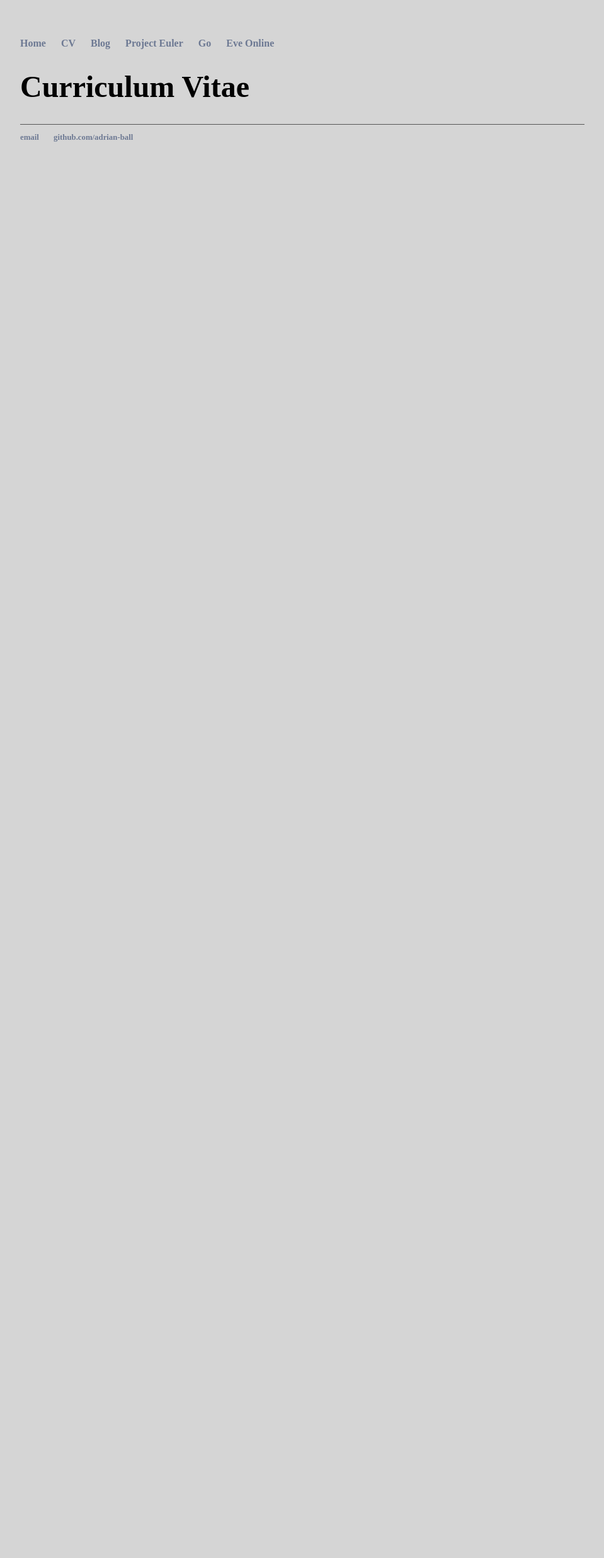
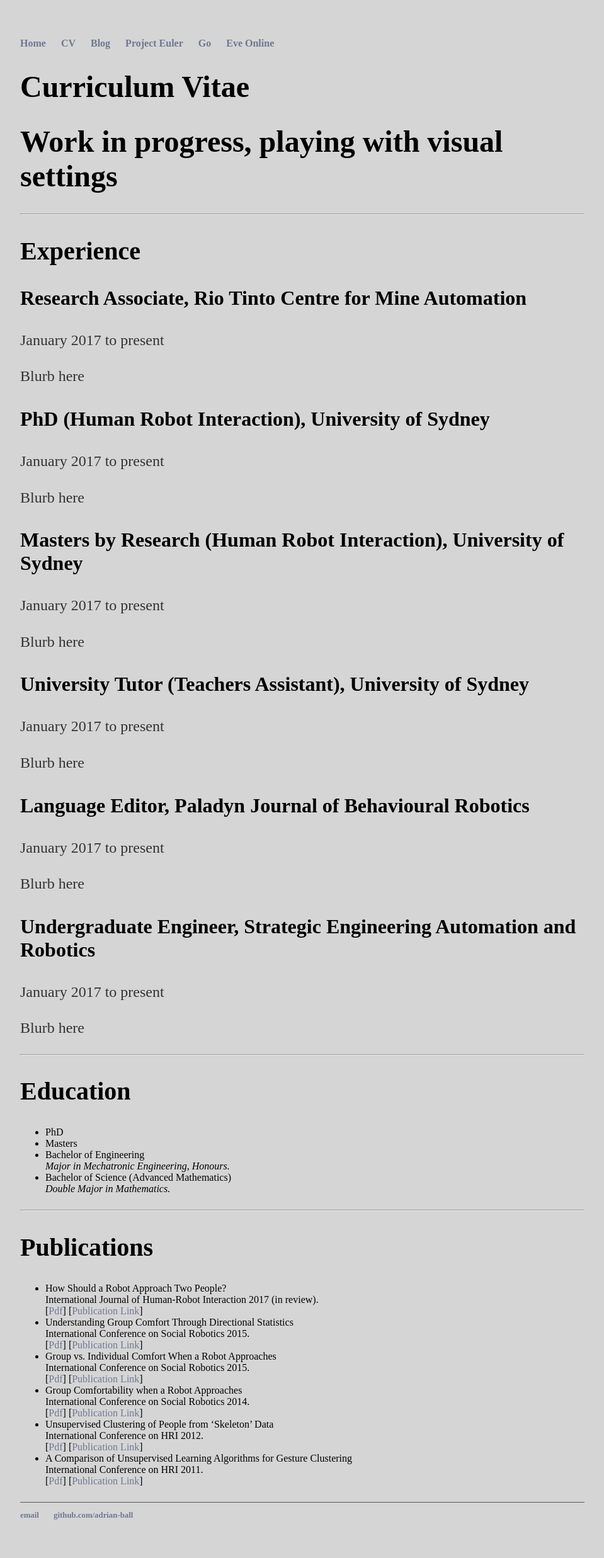
Before and after one commit to Adrian-Ball/adrian-ball.github.io, a Jekyll site: the page built from cv/index.html, in a window 1280 px wide. Shown: the whole page at 63% size, without its empty margins (160-1119 px from the left). Built offline with Jekyll 4.4.1, drawn with Linux system fonts in a browser that asks for light colours; before the commit the page ends 900 px from its top, so only the background shows below that.

Commit message:
Playing with settings while added small amount of cv content

```diff
--- a/css/main.css
+++ b/css/main.css
@@ -27,6 +27,14 @@ h1 {
     font-family: 'Computer Modern';
     src: url('http://mirrors.ctan.org/fonts/cm-unicode/fonts/otf/cmunss.otf');
 }
+h2 {
+    font-size: 2.5em;
+    font-family: 'Computer Modern';
+}
+h3 {
+    font-size: 2em;
+    font-family: 'Computer Modern';
+}
 p {
 	font-family: 'Computer Modern';
 	font-size: 1.5em;
--- a/cv/index.html
+++ b/cv/index.html
@@ -3,3 +3,78 @@ layout: default
 title: Curriculum Vitae
 ---
 	<h1>{{ page.title }}</h1>
+
+	<h1>Work in progress, playing with visual settings</h1>
+
+	<hr>
+
+	<h2> Experience </h2>
+		<h3> Research Associate, Rio Tinto Centre for Mine Automation</h3>
+			<p> January 2017 to present </p>
+			<p> Blurb here
+			</p>
+
+		<h3> PhD (Human Robot Interaction), University of Sydney</h3>
+			<p> January 2017 to present </p>
+			<p> Blurb here
+			</p>
+
+		<h3> Masters by Research (Human Robot Interaction), University of Sydney</h3>
+			<p> January 2017 to present </p>
+			<p> Blurb here
+			</p>
+
+		<h3> University Tutor (Teachers Assistant), University of Sydney </h3>
+			<p> January 2017 to present </p>
+			<p> Blurb here
+			</p>
+
+		<h3> Language Editor, Paladyn Journal of Behavioural Robotics</h3>
+			<p> January 2017 to present </p>
+			<p> Blurb here
+			</p>
+
+		<h3> Undergraduate Engineer, Strategic Engineering Automation and Robotics</h3>
+			<p> January 2017 to present </p>
+			<p> Blurb here
+			</p>
+
+	<hr>
+
+	<h2> Education </h2>
+		<p>
+			<ul>
+				<li> PhD
+				<li> Masters
+				<li> Bachelor of Engineering <br>
+					 <i> Major in Mechatronic Engineering, Honours. </i>
+				<li> Bachelor of Science (Advanced Mathematics) <br>
+					 <i> Double Major in Mathematics. </i>
+			</ul>
+		</p>
+
+	<hr>
+
+	<h2> Publications </h2>
+		<p>
+			<ul>
+				<li> How Should a Robot Approach Two People? <br>
+					 International Journal of Human-Robot Interaction 2017 (in review). <br>
+					 [<a href="http://www.google.com">Pdf</a>] [<a href="http://www.google.com">Publication Link</a>]
+				<li> Understanding Group Comfort Through Directional Statistics <br>
+					 International Conference on Social Robotics 2015. <br>
+					 [<a href="http://www.google.com">Pdf</a>] [<a href="http://www.google.com">Publication Link</a>]
+				<li> Group vs. Individual Comfort When a Robot Approaches <br>
+					 International Conference on Social Robotics 2015. <br>
+					 [<a href="http://www.google.com">Pdf</a>] [<a href="http://www.google.com">Publication Link</a>]
+				<li> Group Comfortability when a Robot Approaches <br>
+					 International Conference on Social Robotics 2014. <br>
+					 [<a href="http://www.google.com">Pdf</a>] [<a href="http://www.google.com">Publication Link</a>]
+				<li> Unsupervised Clustering of People from ‘Skeleton’ Data <br>
+					 International Conference on HRI 2012. <br>
+					 [<a href="http://www.google.com">Pdf</a>] [<a href="http://www.google.com">Publication Link</a>]
+				<li> A Comparison of Unsupervised Learning Algorithms for Gesture Clustering <br>
+					 International Conference on HRI 2011. <br>
+					 [<a href="http://www.google.com">Pdf</a>] [<a href="http://www.google.com">Publication Link</a>]
+			</ul>
+		</p>
```
